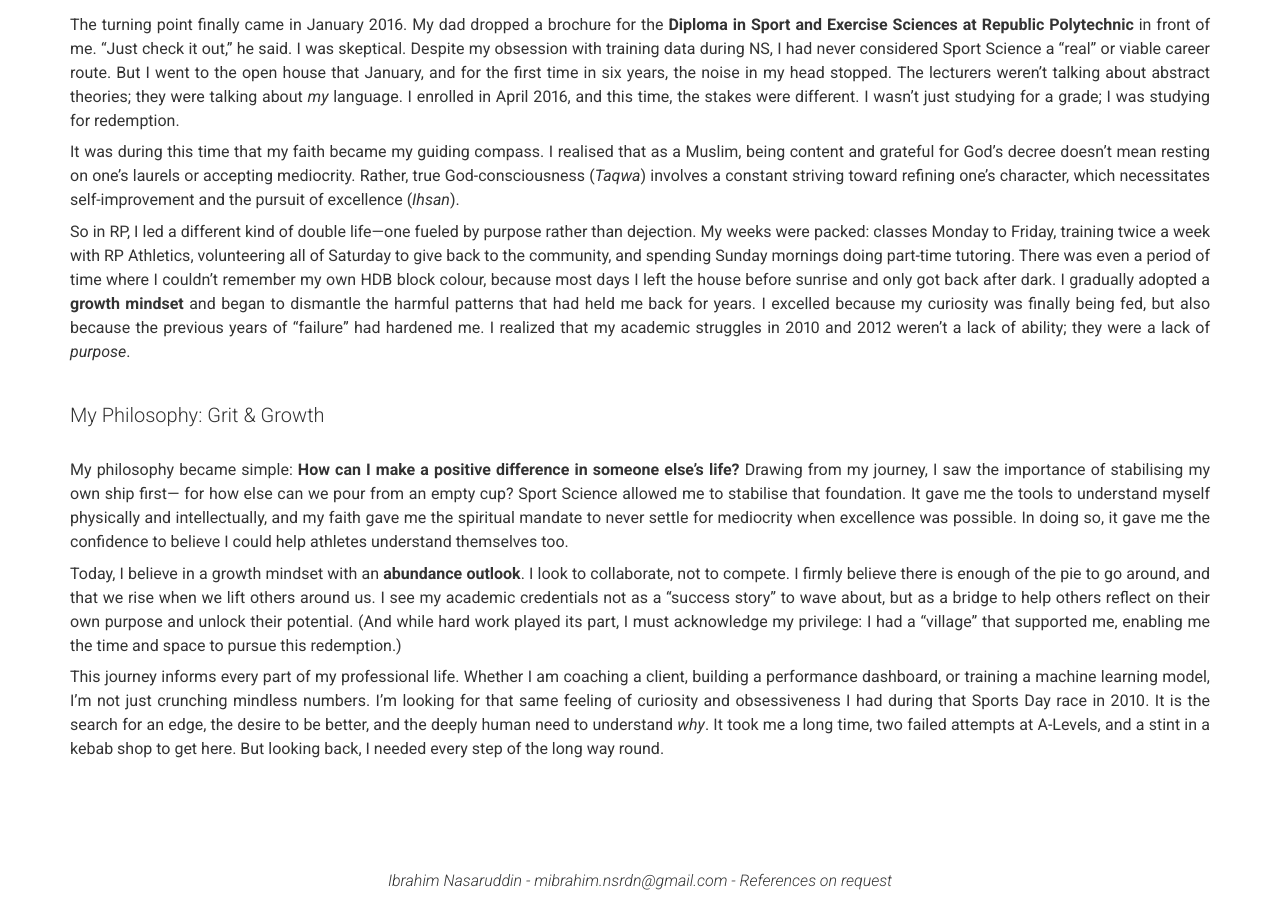
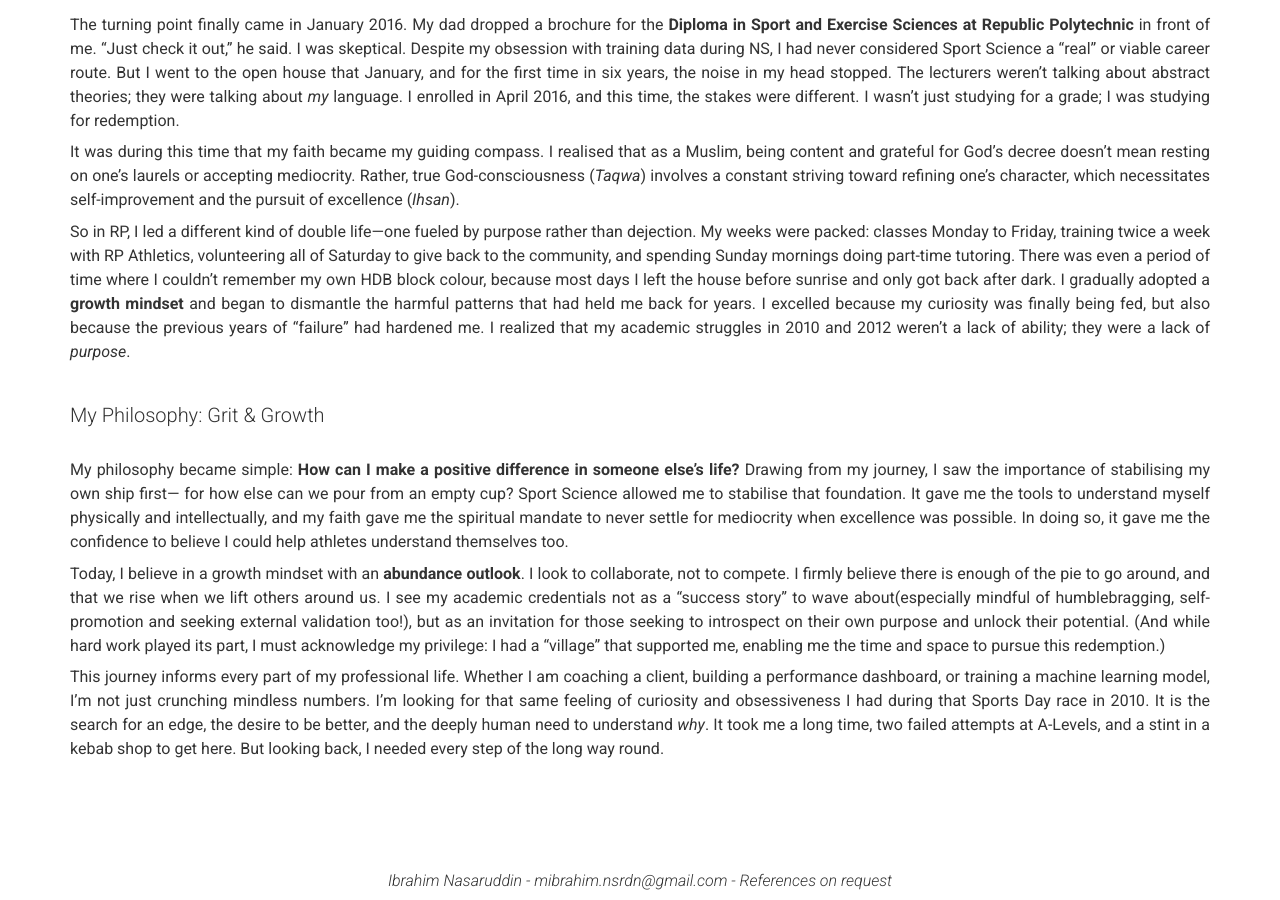
Before and after one commit to ibrahim-nasaruddin/ibrahim-nasaruddin.github.io, a Jekyll site: the page built from index.md, in a window 1280 px wide and 900 px high, scrolled down 8391 px. Built offline with Jekyll 4.4.1, drawn with Linux system fonts in a browser that asks for light colours; nearby versions of some CDN libraries.

Commit message:
Revise personal philosophy for clarity and humility
Updated the philosophy section to enhance clarity and avoid self-promotion.

```diff
--- a/_config.yml
+++ b/_config.yml
@@ -298,7 +298,7 @@ content:
       <br>
       My philosophy became simple: **How can I make a positive difference in someone else’s life?** Drawing from my journey, I saw the importance of stabilising my own ship first— for how else can we pour from an empty cup? Sport Science allowed me to stabilise that foundation. It gave me the tools to understand myself physically and intellectually, and my faith gave me the spiritual mandate to never settle for mediocrity when excellence was possible. In doing so, it gave me the confidence to believe I could help athletes understand themselves too.
 
-      Today, I believe in a growth mindset with an **abundance outlook**. I look to collaborate, not to compete. I firmly believe there is enough of the pie to go around, and that we rise when we lift others around us. I see my academic credentials not as a "success story" to wave about, but as a bridge to help others reflect on their own purpose and unlock their potential. (And while hard work played its part, I must acknowledge my privilege: I had a "village" that supported me, enabling me the time and space to pursue this redemption.)
+      Today, I believe in a growth mindset with an **abundance outlook**. I look to collaborate, not to compete. I firmly believe there is enough of the pie to go around, and that we rise when we lift others around us. I see my academic credentials not as a "success story" to wave about(especially mindful of humblebragging, self-promotion and seeking external validation too!), but as an invitation for those seeking to introspect on their own purpose and unlock their potential. (And while hard work played its part, I must acknowledge my privilege: I had a "village" that supported me, enabling me the time and space to pursue this redemption.)
 
       This journey informs every part of my professional life. Whether I am coaching a client, building a performance dashboard, or training a machine learning model, I’m not just crunching mindless numbers. I’m looking for that same feeling of curiosity and obsessiveness I had during that Sports Day race in 2010. It is the search for an edge, the desire to be better, and the deeply human need to understand *why*. It took me a long time, two failed attempts at A-Levels, and a stint in a kebab shop to get here. But looking back, I needed every step of the long way round.
 
```
